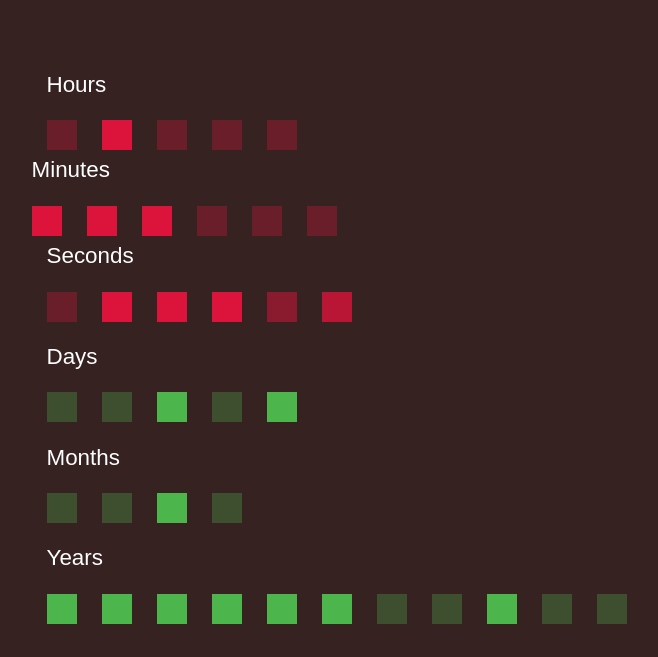
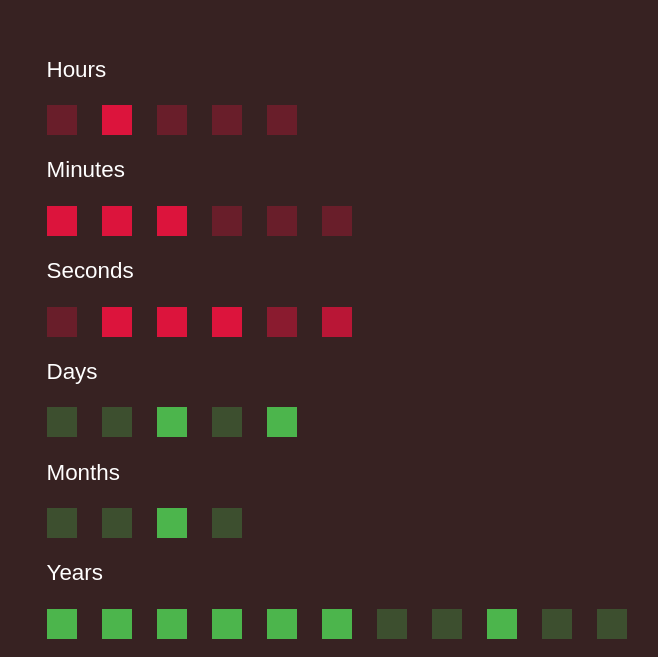
Before and after one commit to ErhunYilman/binary-clock, a plain HTML site: page index.html in a window 1280 px wide. Shown: the top 657 px of the page, without its empty margins (291-949 px from the left). Drawn offline with nearby package versions, Linux system fonts and the light colour scheme.

Commit message:
bug opgelost

```diff
--- a/css/style.css
+++ b/css/style.css
@@ -381,7 +381,7 @@ main{
   margin: 0 auto;
 
 }
-#hours, #minsminutes, #seconds, #day, #month, #year {
+#hours, #minutes, #seconds, #day, #month, #year {
   padding: 15px;
 }
 
```
